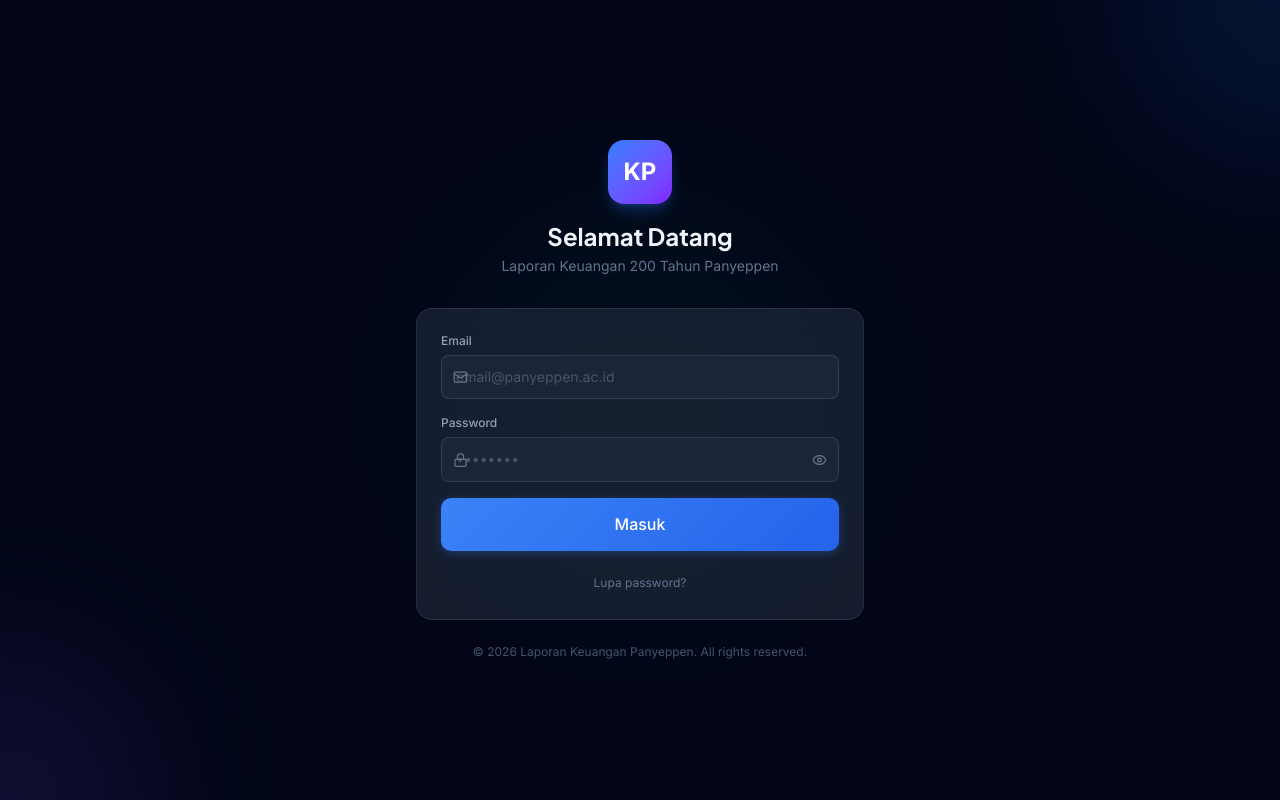
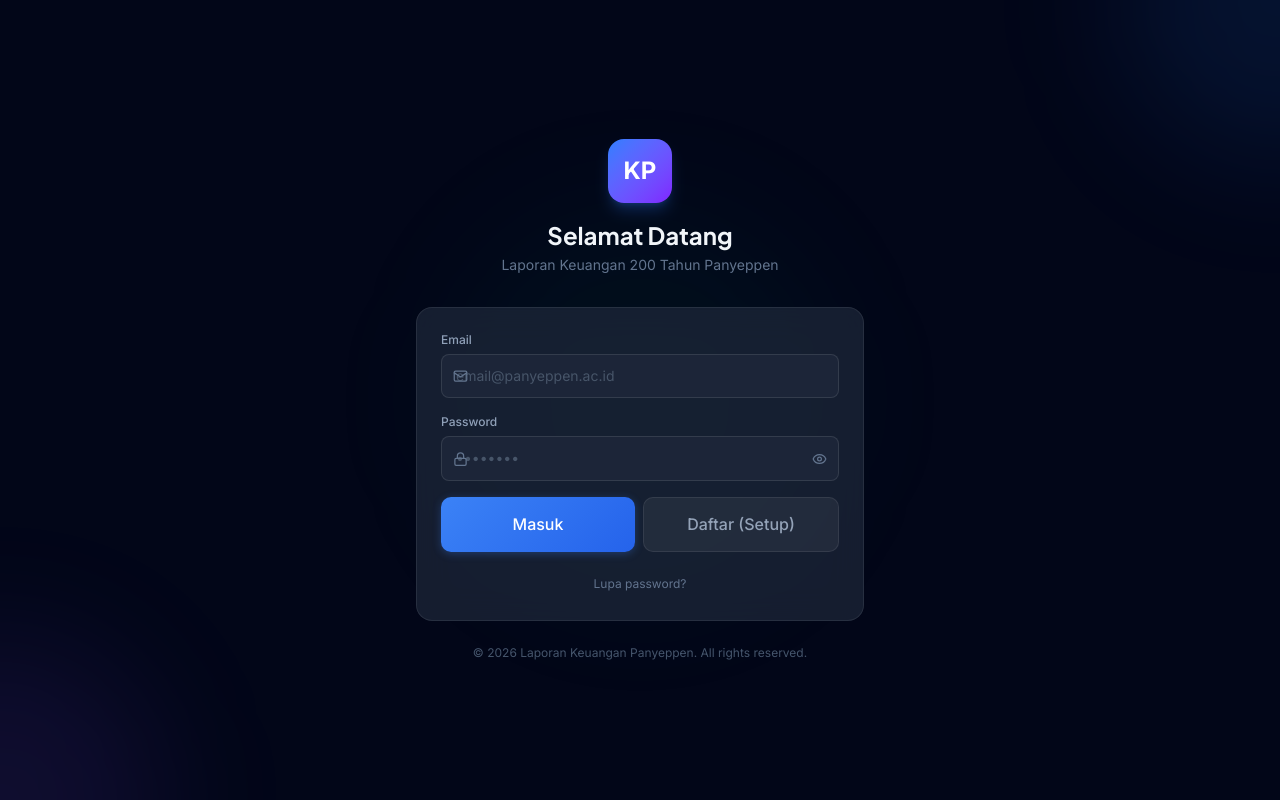
Before and after one commit to Mustofa12312/milad200-keuangan, a React (Vite) app: page /login in a window 1280 px wide. Built offline with nearby package versions, Linux system fonts and the light colour scheme; no server answers.

Commit message:
saya sdudah

```diff
--- a/src/pages/auth/Login.jsx
+++ b/src/pages/auth/Login.jsx
@@ -29,6 +29,30 @@ const Login = () => {
       setError(err.message === 'Invalid login credentials'
         ? 'Email atau password salah. Silakan coba lagi.'
         : err.message || 'Gagal masuk. Periksa koneksi internet Anda.')
+    } finally {
+      setLoading(false)
+    }
+  }
+
+  // Temporary function to help user register the first admin account
+  const handleRegister = async (e) => {
+    e.preventDefault()
+    setError(null)
+    setLoading(true)
+    try {
+      const { data, error } = await import('@/services/supabase').then(m => m.default.auth.signUp({
+        email,
+        password,
+      }))
+      if (error) throw error
+
+      if (data?.user?.identities?.length === 0) {
+        setError('Akun ini sudah terdaftar. Silakan login.')
+      } else {
+        setError('Berhasil mendaftar! Jika Supabase meminta konfirmasi email, cek email Anda atau matikan "Confirm email" di Supabase Dashboard.')
+      }
+    } catch (err) {
+      setError(err.message || 'Gagal mendaftar')
     } finally {
       setLoading(false)
     }
@@ -138,15 +162,36 @@ const Login = () => {
                 </div>
               )}
 
+              {!resetMode ? (
+                <div className="flex gap-2">
+                  <button
+                    type="submit"
+                    className="btn btn-primary flex-1 btn-lg"
+                    disabled={loading}
+                  >
+                    {loading ? <Spinner size={16} /> : null}
+                    {loading ? 'Memproses...' : 'Masuk'}
+                  </button>
+                  <button
+                    type="button"
+                    onClick={handleRegister}
+                    className="btn btn-ghost flex-1 btn-lg border border-white/10"
+                    disabled={loading}
+                  >
+                    {loading ? <Spinner size={16} /> : null}
+                    {loading ? 'Memproses...' : 'Daftar (Setup)'}
+                  </button>
+                </div>
+              ) : (
                 <button
                   type="submit"
                   className="btn btn-primary w-full btn-lg"
                   disabled={loading}
                 >
                   {loading ? <Spinner size={16} /> : null}
-                {loading ? 'Memproses...' : resetMode ? 'Kirim Link Reset' : 'Masuk'}
+                  {loading ? 'Memproses...' : 'Kirim Link Reset'}
                 </button>
-
+              )}
               <button
                 type="button"
                 className="w-full text-xs text-slate-500 hover:text-slate-300 transition-colors mt-2"
```
Lines whose indentation alone changed are shown as unchanged.
